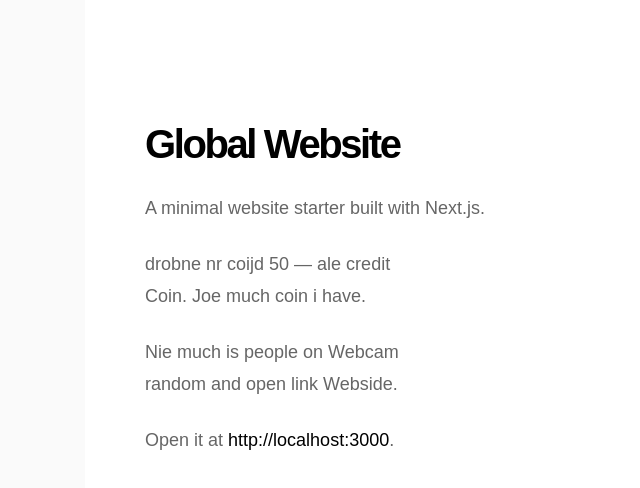
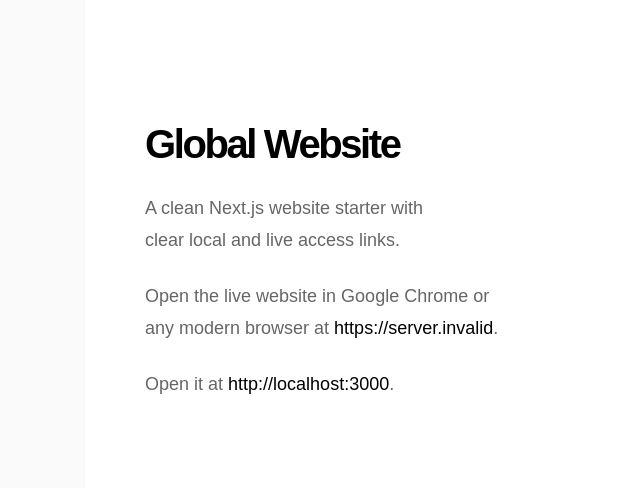
Before and after one commit to InfinityFreakUniverseBoy/global-website, a Next.js app: page / in a window 1280 px wide. Shown: the top 488 px of the page, without its empty margins (155-795 px from the left). Built offline with nearby package versions, Linux system fonts and the light colour scheme; no server answers.

Commit message:
feat: repair homepage website links
Co-authored-by: InfinityFreakUniverseBoy <321112098+InfinityFreakUniverseBoy@users.noreply.github.com>

```diff
--- a/src/app/layout.tsx
+++ b/src/app/layout.tsx
@@ -1,9 +1,20 @@
 import type { Metadata } from "next";
 import "./globals.css";
+import { getPublicSiteUrl } from "@/lib/site-url";
+
+const publicSiteUrl = getPublicSiteUrl();
 
 export const metadata: Metadata = {
   title: "Global Website",
   description: "Simple website built with Next.js",
+  ...(publicSiteUrl
+    ? {
+        metadataBase: new URL(publicSiteUrl),
+        alternates: {
+          canonical: "/",
+        },
+      }
+    : {}),
 };
 
 export default function RootLayout({ children }: LayoutProps<"/">) {
--- a/src/app/page.tsx
+++ b/src/app/page.tsx
@@ -1,17 +1,31 @@
+import { getPublicSiteUrl } from "@/lib/site-url";
 import styles from "./page.module.css";
 
 export default function Home() {
   const localUrl = "http://localhost:3000";
   const isDevelopment = process.env.NODE_ENV === "development";
+  const publicSiteUrl = getPublicSiteUrl();
 
   return (
     <div className={styles.page}>
       <main className={styles.main}>
         <div className={styles.intro}>
           <h1>Global Website</h1>
-          <p>A minimal website starter built with Next.js.</p>
-          <p>drobne nr coijd 50 — ale credit Coin. Joe much coin i have.</p>
-          <p>Nie much is people on Webcam random and open link Webside.</p>
+          <p>A clean Next.js website starter with clear local and live access links.</p>
+          {publicSiteUrl ? (
+            <p>
+              Open the live website in Google Chrome or any modern browser at{" "}
+              <a href={publicSiteUrl} target="_blank" rel="noopener noreferrer">
+                {publicSiteUrl}
+              </a>
+              .
+            </p>
+          ) : (
+            <p>
+              Add <code className={styles.code}>NEXT_PUBLIC_SITE_URL</code> to show your
+              public website link here.
+            </p>
+          )}
           <p>
             {isDevelopment ? (
               <>
--- /dev/null
+++ b/src/lib/site-url.ts
@@ -0,0 +1,23 @@
+const SUPPORTED_PROTOCOLS = new Set(["http:", "https:"]);
+
+export function getPublicSiteUrl() {
+  const siteUrl = process.env.NEXT_PUBLIC_SITE_URL?.trim();
+
+  if (!siteUrl) {
+    return null;
+  }
+
+  try {
+    const url = new URL(siteUrl);
+
+    if (!SUPPORTED_PROTOCOLS.has(url.protocol)) {
+      return null;
+    }
+
+    url.hash = "";
+
+    return url.toString().replace(/\/$/, "");
+  } catch {
+    return null;
+  }
+}
```
Also changed, not shown: 1 other file (tests, documents, lock files or other folders).
